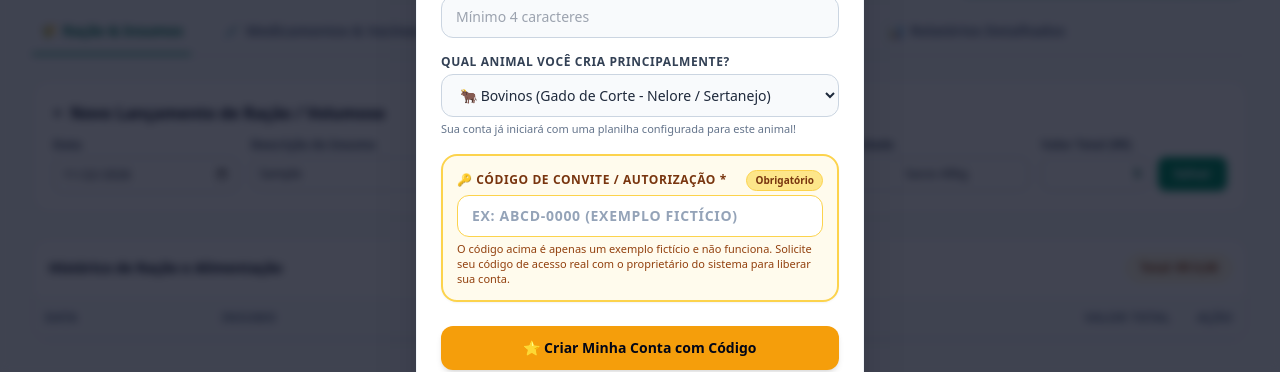
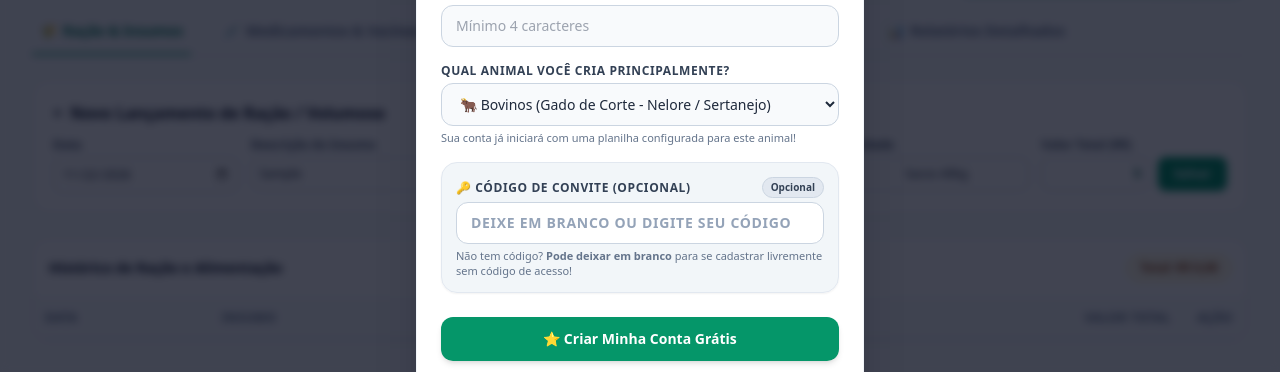
Before and after one commit to jailsonsilvalima/AGROLOTE-PECUARIA, a website: page public/index.html in a window 1280 px wide. Both pictures are taken after typing "Sample", "5" into the empty fields and a click on the button "Salvar". Shown: the part 759-1131 px from the top of the page. Drawn offline with nearby package versions, Linux system fonts and the light colour scheme; no server answers.

Commit message:
feat: sincronização de public/index.html para deploy no Render

```diff
--- a/public/index.html
+++ b/public/index.html
@@ -230,16 +230,17 @@
   <div id="banner-visitante" class="bg-gradient-to-r from-amber-600 via-emerald-700 to-teal-800 text-white text-xs py-2 px-4 shadow-inner">
     <div class="max-w-7xl mx-auto flex flex-col sm:flex-row items-center justify-between gap-2">
       <div class="flex items-center gap-2 text-center sm:text-left">
-        <span class="text-base">🔒</span>
-        <span><strong>Modo Demonstração (Somente Leitura):</strong> Você está visualizando uma prévia de como o sistema funciona. Não é possível alterar dados neste modo. Para cadastrar e gerenciar seus próprios animais, <strong>solicite um código e cadastre-se</strong>!</span>
+        <span class="text-base">✨</span>
+        <span><strong>Modo Demonstração:</strong> Você está visualizando uma prévia de como o sistema funciona. Para cadastrar e gerenciar seus próprios animais e ter sua própria planilha, <strong>crie sua conta grátis</strong> agora mesmo!</span>
       </div>
       <div class="flex items-center gap-2">
         <button onclick="abrirModalAuth('cadastro')" class="bg-amber-400 hover:bg-amber-300 text-slate-950 font-bold px-3.5 py-1 rounded-lg shadow transition-colors whitespace-nowrap text-xs flex items-center gap-1">
-          <span>🔑</span> Cadastrar com Código →
+          <span>⭐</span> Criar Conta Grátis →
         </button>
       </div>
     </div>
   </div>
+
 
   <!-- BARRA DE SELEÇÃO RÁPIDA DE ANIMAIS TÍPICOS -->
   <div class="bg-white border-b border-slate-200 py-2.5 px-4 sm:px-8">
@@ -1481,27 +1482,28 @@
             <p class="text-[11px] text-slate-500 mt-1">Sua conta já iniciará com uma planilha configurada para este animal!</p>
           </div>
 
-          <!-- CAMPO OBRIGATÓRIO: CÓDIGO DE CONVITE -->
-          <div class="bg-amber-50/90 p-3.5 rounded-2xl border-2 border-amber-300 shadow-sm">
+          <!-- CAMPO OPCIONAL: CÓDIGO DE CONVITE -->
+          <div class="bg-slate-100/90 p-3.5 rounded-2xl border border-slate-200 shadow-sm">
             <div class="flex justify-between items-center mb-1">
-              <label class="block text-xs font-bold text-amber-900 uppercase tracking-wider">
-                🔑 Código de Convite / Autorização *
+              <label class="block text-xs font-bold text-slate-700 uppercase tracking-wider">
+                🔑 Código de Convite (Opcional)
               </label>
-              <span class="text-[10px] bg-amber-200 text-amber-900 font-bold px-2 py-0.5 rounded-full border border-amber-300">
-                Obrigatório
+              <span class="text-[10px] bg-slate-200 text-slate-700 font-bold px-2 py-0.5 rounded-full border border-slate-300">
+                Opcional
               </span>
             </div>
-            <input type="text" id="cadastro-codigo" required placeholder="Ex: ABCD-0000 (Exemplo fictício)" class="w-full px-3.5 py-2.5 rounded-xl border border-amber-300 text-sm font-bold tracking-wider uppercase focus:outline-none focus:ring-2 focus:ring-amber-500 bg-white text-slate-900 placeholder-slate-400">
-            <p class="text-[11px] text-amber-800 mt-1 leading-snug">
-              O código acima é apenas um exemplo fictício e não funciona. Solicite seu código de acesso real com o proprietário do sistema para liberar sua conta.
+            <input type="text" id="cadastro-codigo" placeholder="Deixe em branco ou digite seu código" class="w-full px-3.5 py-2.5 rounded-xl border border-slate-300 text-sm font-bold tracking-wider uppercase focus:outline-none focus:ring-2 focus:ring-emerald-500 bg-white text-slate-900 placeholder-slate-400">
+            <p class="text-[11px] text-slate-500 mt-1 leading-snug">
+              Não tem código? <strong>Pode deixar em branco</strong> para se cadastrar livremente sem código de acesso!
             </p>
           </div>
 
           <div class="pt-2">
-            <button type="submit" id="btn-submit-cadastro" class="w-full py-3 px-4 rounded-xl bg-amber-500 hover:bg-amber-600 text-slate-950 font-bold text-sm shadow-md transition-all flex items-center justify-center gap-2">
-              <span>⭐ Criar Minha Conta com Código</span>
+            <button type="submit" id="btn-submit-cadastro" class="w-full py-3 px-4 rounded-xl bg-emerald-600 hover:bg-emerald-700 text-white font-bold text-sm shadow-md transition-all flex items-center justify-center gap-2 touch-target">
+              <span>⭐ Criar Minha Conta Grátis</span>
             </button>
           </div>
+
 
           <div class="text-center pt-2">
             <p class="text-xs text-slate-500">
```
